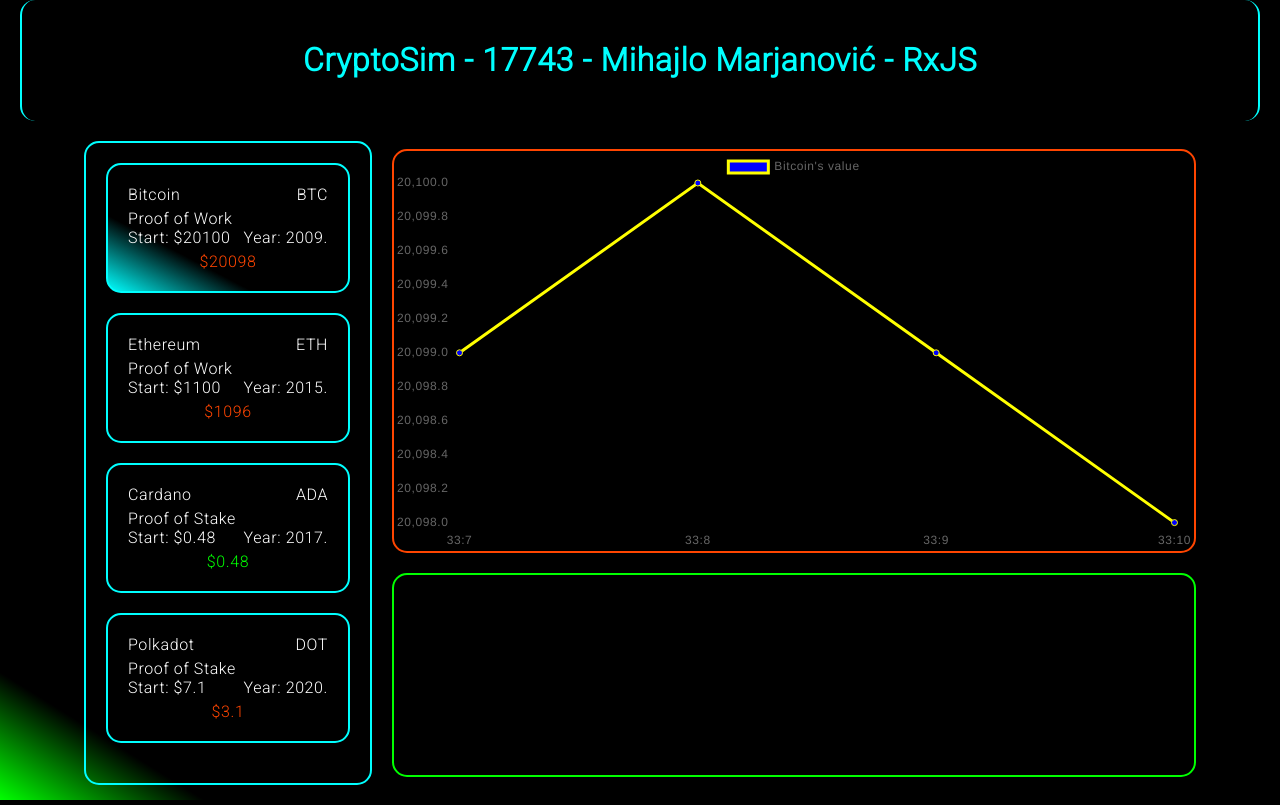
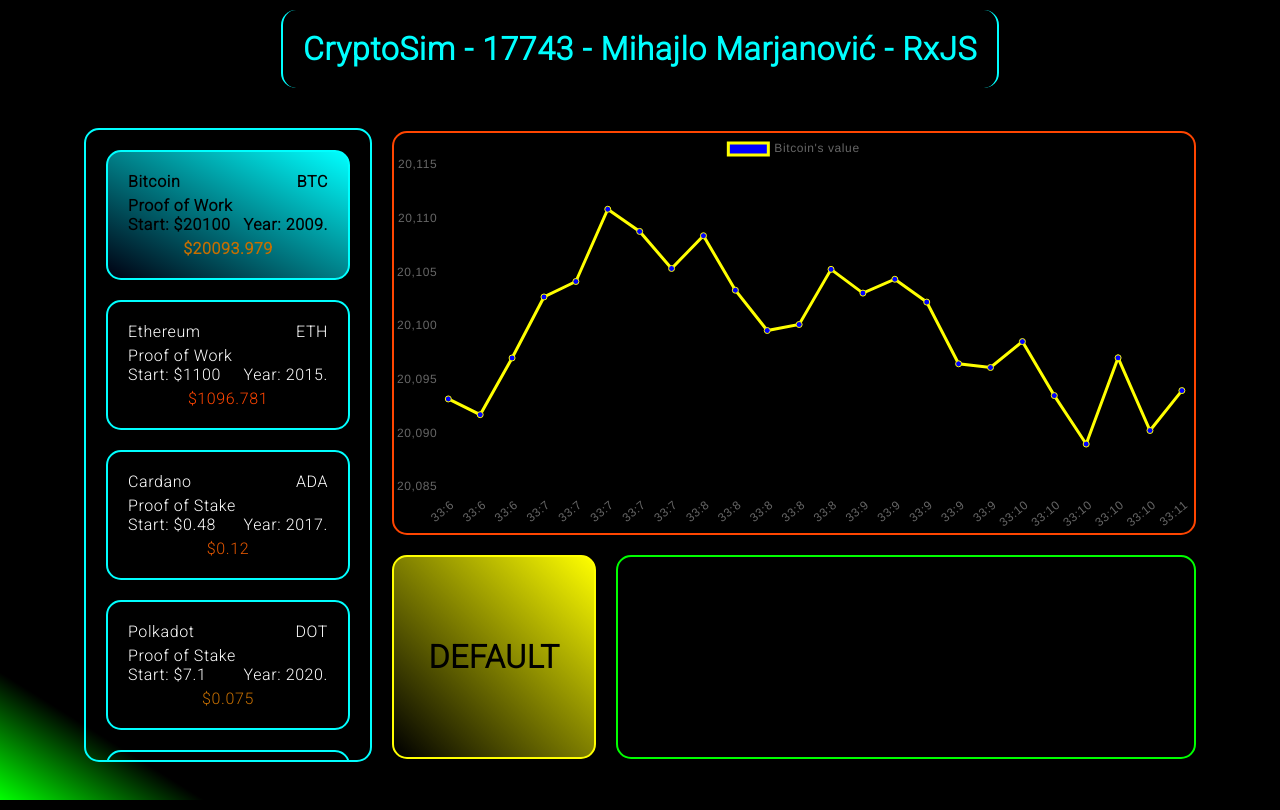
Before and after one commit to MikaCinc/rwa-rxjs, a website built with webpack: page index.html in a window 1280 px wide. Built offline with nearby package versions, Linux system fonts and the light colour scheme; data requests are answered from the project's data file.

Commit message:
Styles && Season

```diff
--- a/db.json
+++ b/db.json
@@ -39,6 +39,16 @@
             "confidence": 74,
             "releaseYear": 2020,
             "consesus": "Proof of Stake"
+        },
+        {
+            "id": 5,
+            "name": "Avalanche",
+            "handle": "AVAX",
+            "price": 21.24,
+            "position": 5,
+            "confidence": 32,
+            "releaseYear": 2020,
+            "consesus": "Proof of Stake"
         }
     ]
 }
--- a/index.html
+++ b/index.html
@@ -19,7 +19,12 @@
           <span id="chartInfoMessage"></span>
           <canvas id="chart" width="800" height="400"></canvas>
         </div>
-        <div class="portfolioContainer"></div>
+        <div class="portfolioAndSeasonContainer">
+          <div class="seasonContainer">
+            <p id="seasonName"></p>
+          </div>
+          <div class="portfolioContainer"></div>
+        </div>
       </div>
     </div>
     <script src="dist/bundle.js"></script>
--- a/src/common/index.ts
+++ b/src/common/index.ts
@@ -2,6 +2,11 @@
     return "http://localhost:3000";
 };
 
+const getRandom = (min: number, max: number) => {
+    return Math.random() * (max - min) + min;
+}
+
 export {
-    getApiURL
+    getApiURL,
+    getRandom
 };
--- a/src/observables/index.ts
+++ b/src/observables/index.ts
@@ -1,12 +1,24 @@
 import { BehaviorSubject, from, fromEvent, Observable, of, Subject, debounceTime, map, filter, switchMap, merge } from "rxjs";
 import { IBeatValue, IProject } from "../interfaces";
-import { getApiURL } from "../common";
+import { getApiURL, getRandom } from "../common";
 import { getAllProjects, getSingleProject } from "../data";
-import { Chart, ChartType, registerables } from "chart.js";
+import { BubbleController, Chart, ChartType, registerables } from "chart.js";
 
 interface IDivContainer {
     div: HTMLDivElement;
     projectId: number;
+}
+
+enum SeasonEnum {
+    BULL = "BULL",
+    BEAR = "BEAR",
+    DEFAULT = "DEFAULT"
+}
+
+const riseChances = {
+    BULL: 90,
+    BEAR: 20,
+    DEFAULT: 55
 }
 
 // State
@@ -18,6 +30,7 @@
     projects: IProject[];
     lastBeatPrices: number[];
     isProjectLoading: boolean;
+    season: SeasonEnum
 }
 
 let initialState: IState = {
@@ -27,7 +40,8 @@
     projectItemDivContainers: [],
     projects: [],
     lastBeatPrices: [],
-    isProjectLoading: false
+    isProjectLoading: false,
+    season: SeasonEnum.DEFAULT
 }
 
 let state = new BehaviorSubject<IState>(initialState);
@@ -59,6 +73,10 @@
         const selectedProject = newState.projects.find(i => i.id === newState.selectedProjectId);
         updateChart(selectedProject, newState.isProjectLoading);
     });
+
+    state.subscribe(({ season }) => {
+        document.getElementById('seasonName').innerText = season;
+    })
 }
 
 const generateNextProjects = (projects: IProject[]) => {
@@ -66,15 +84,40 @@
     newProjects.forEach((project: IProject, index: number) => {
         let newProject = { ...project };
 
-        let random = Math.random() * 10;
+        let fraction = getRandom(0, project.price + 0.1) % 10;
+        // let newPrice = getRandom(project.price - fraction, project.price + fraction);
+        const randInner = getRandom(0, 100);
+        if (randInner < riseChances[state.value.season]) {
+            newProject.price += fraction;
+        } else {
+            newProject.price -= fraction;
+        }
 
-        newProject.price = +(random < 5 ? project.price - 1 : project.price + 1).toFixed(2);
+        newProject.price = +newProject.price.toFixed(3);
+        if (newProject.price <= 0) newProject.price = 0;
+
         let date = new Date();
         let time = date.getMinutes() + ":" + date.getSeconds();
         newProject.history = [...project.history, { time, value: newProject.price }];
         newProjects[index] = newProject;
     });
     return newProjects;
+}
+
+const getNextSeason = (season: SeasonEnum): SeasonEnum => {
+    const random = Math.floor(getRandom(0, 20));
+    switch (random) {
+        case 5:
+            return SeasonEnum.BEAR;
+        case 10:
+            return SeasonEnum.BULL;
+        case 15:
+        case 16:
+        case 17:
+            return SeasonEnum.DEFAULT;
+        default:
+            return season;
+    }
 }
 
 const initBeat = (projects: IProject[]): Subject<IBeatValue> => {
@@ -92,13 +135,14 @@
             projects: currentProjects,
             lastBeatPrices: lastPrices
         });
-    }, 1000);
+    }, 200);
 
     beat.subscribe(({ projects, lastBeatPrices }: IBeatValue) => {
         state.next({
             ...state.value,
             projects,
-            lastBeatPrices
+            lastBeatPrices,
+            season: getNextSeason(state.value.season)
         })
     });
 
@@ -184,7 +228,9 @@
                         <span>${project.name}</span>
                         <span>${project.handle}</span>
                     </div>
-                    <div class="projectItem__consesus">${project.consesus}</div>
+                    <div class="projectItem__consesus">
+                        <span>${project.consesus}</span>
+                    </div>
                     <div class="projectItem__innerRow">
                         <span>Start: $${project.price}</span>
                         <span>Year: ${project.releaseYear}.</span>
--- a/src/styles/style.css
+++ b/src/styles/style.css
@@ -41,16 +41,18 @@
 h1 {
     color: var(--primary);
     text-align: center;
+    margin: 0px;
 }
 
 .header {
     /* background: linear-gradient(to left, black 92%, var(--tagColor)); */
     border-left: 2px solid var(--primary);
     border-right: 2px solid var(--primary);
-    margin: 0px 20px;
+    margin: 10px auto 20px auto;
     padding: 20px;
     text-align: center;
     border-radius: 15px;
+    width: fit-content;
 }
 
 .content {
@@ -73,7 +75,7 @@
     border-radius: 15px;
     border: 2px solid var(--primary);
     min-width: 200px;
-    max-height: 700px;
+    max-height: 590px;
     overflow-y: scroll;
 }
 
@@ -94,11 +96,37 @@
     align-items: center;
 }
 
-.portfolioContainer {
-    border: 2px solid var(--tagColor);
+.portfolioAndSeasonContainer {
+    display: flex;
+    flex-direction: row;
+    justify-content: space-between;
+    align-items: center;
+}
+
+.seasonContainer {
+    border: 2px solid yellow;
     min-width: 200px;
     min-height: 200px;
     border-radius: 15px;
+    display: flex;
+    justify-content: center;
+    align-items: center;
+    background: linear-gradient(to top right, black 1%, yellow);
+    user-select: none;
+}
+
+.seasonContainer>p {
+    color: var(--textColorInverted);
+    font-size: 32px;
+    font-weight: bolder;
+}
+
+.portfolioContainer {
+    border: 2px solid var(--tagColor);
+    width: 100%;
+    min-height: 200px;
+    border-radius: 15px;
+    margin-left: 20px;
 }
 
 .projectItem {
@@ -118,7 +146,7 @@
 }
 
 .projectItem:hover {
-    background-color: gray;
+    background: linear-gradient(to bottom left, black 70%, var(--primary));
 }
 
 .projectItem__innerRow {
@@ -140,7 +168,12 @@
 }
 
 .selectedProjectItem {
-    background: linear-gradient(to bottom left, black 70%, var(--primary)) !important;
+    background: linear-gradient(to top right, #001 0%, var(--primary)) !important;
+}
+
+.selectedProjectItem>div>* {
+    color: var(--textColorInverted);
+    font-weight: bold;
 }
 
 .clickGrabberMask {
```
